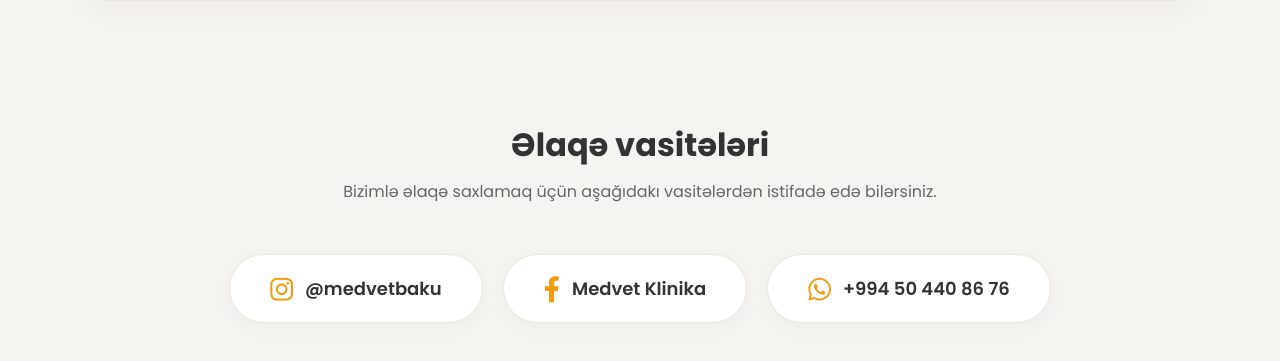
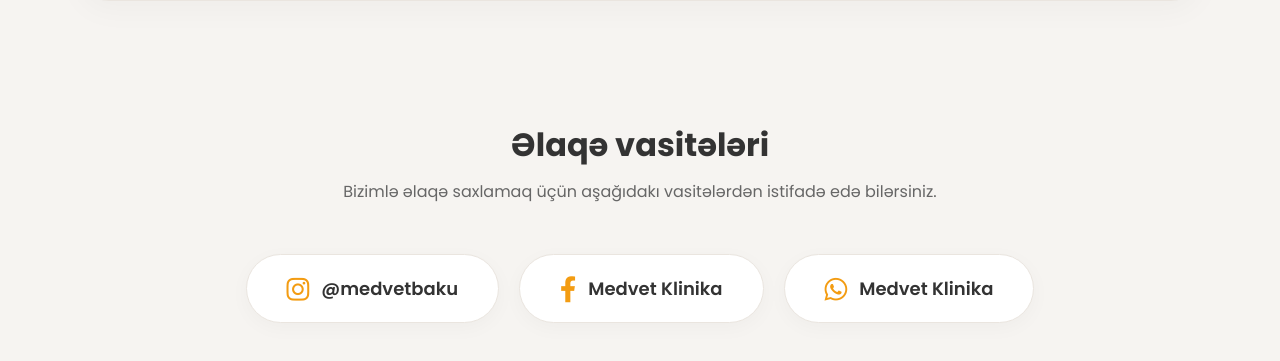
Before and after one commit to NurlanAskerov/Medvet, a plain HTML site: page index.html in a window 1280 px wide. Shown: the part 4783-5144 px from the top of the page. Drawn offline with Linux system fonts and the light colour scheme.

Commit message:
Update index.html

```diff
--- a/index.html
+++ b/index.html
@@ -551,7 +551,7 @@
                 <i class="fab fa-facebook-f"></i> Medvet Klinika
             </a>
             <a href="https://wa.me/994504408676" target="_blank" class="social-btn">
-                <i class="fab fa-whatsapp"></i> <span style="color: inherit; text-decoration: none;">+994 50 440 86 76</span>
+                <i class="fab fa-whatsapp"></i> Medvet Klinika
             </a>
         </div>
     </div>
```
